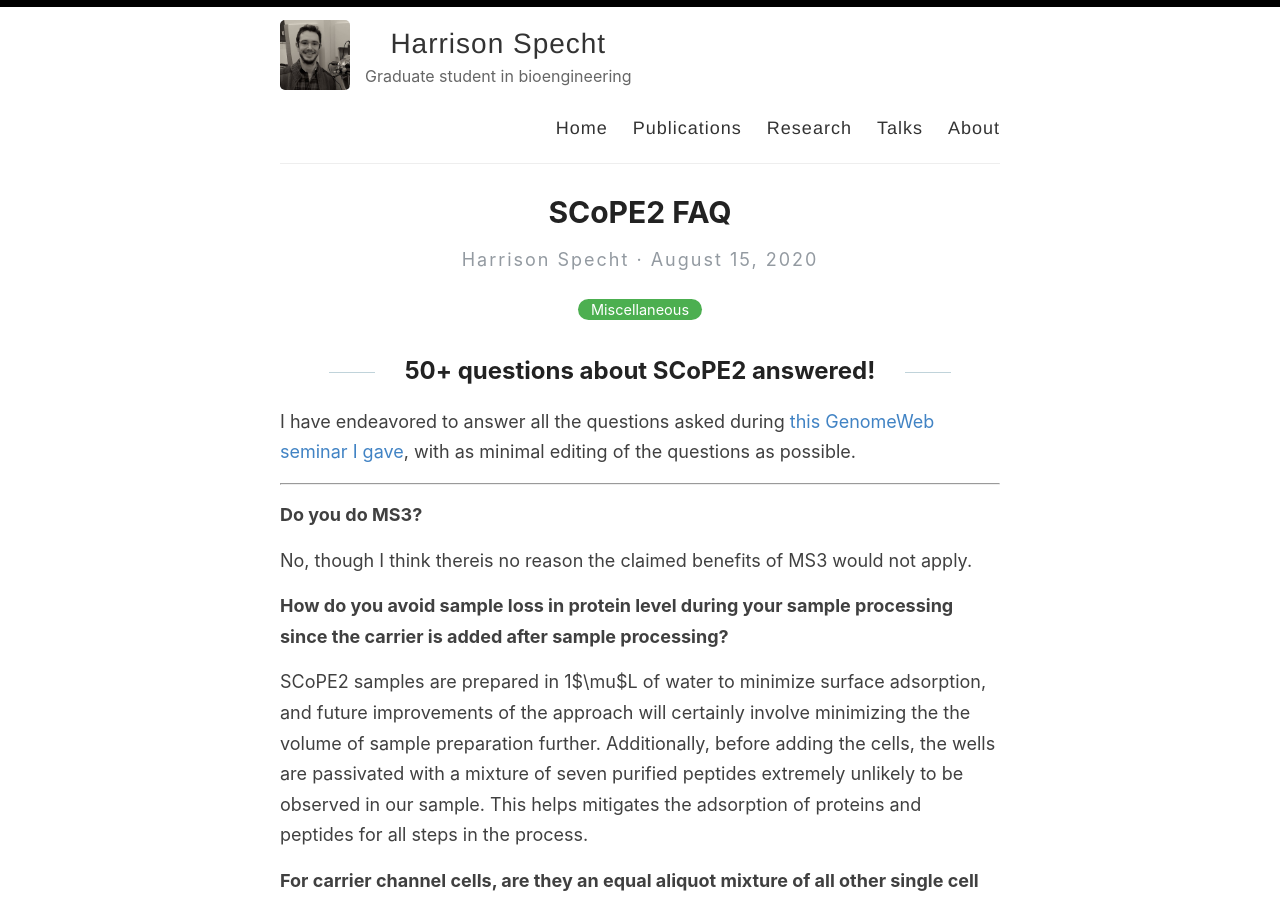
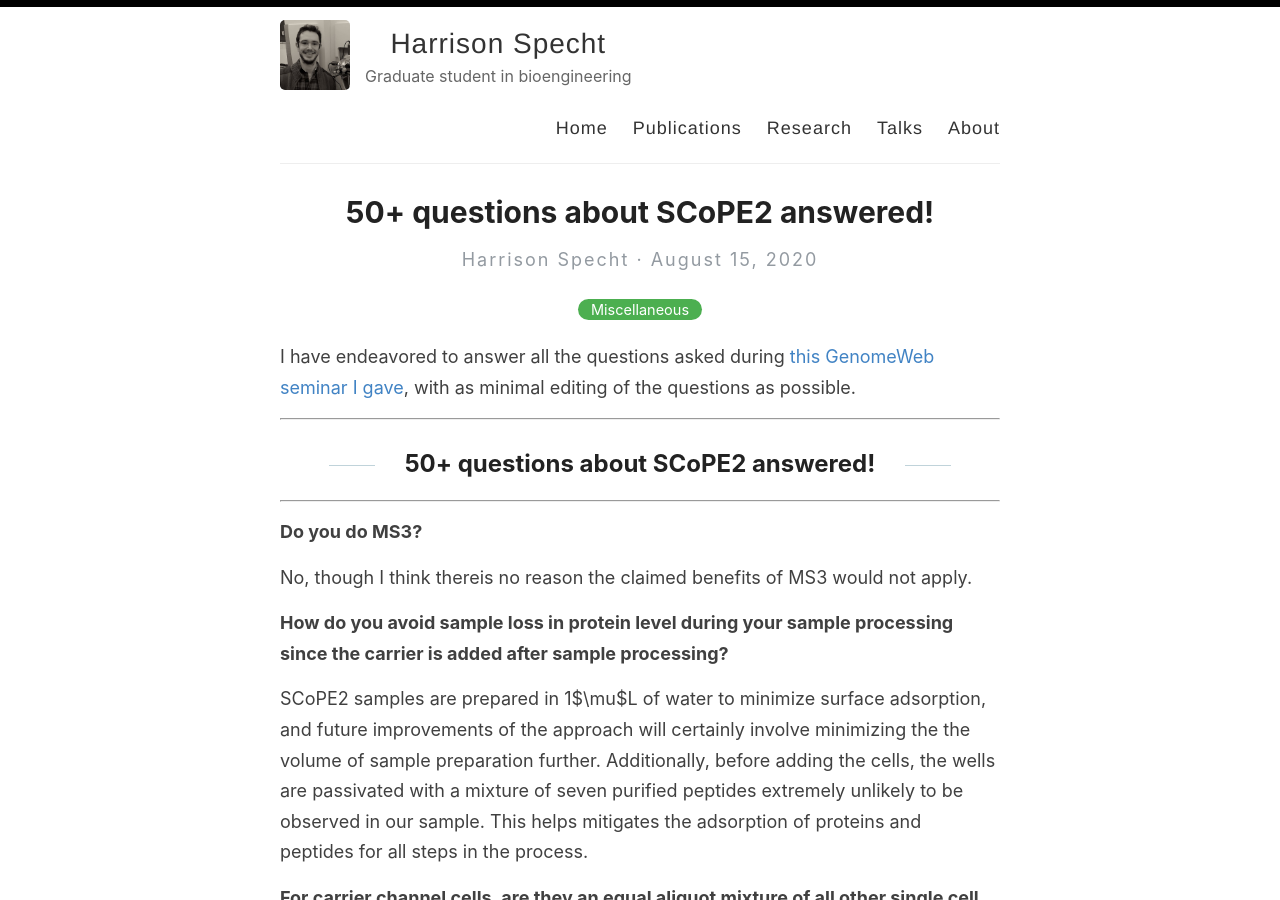
Before and after one commit to hspekt/site, a Jekyll site: the page built from _posts/2020-8-15-genomewebinar.md, in a window 1280 px wide and 900 px high. Built offline with Jekyll 4.4.1, drawn with Linux system fonts in a browser that asks for light colours.

Commit message:
Update 2020-8-15-genomewebinar.md

```diff
--- a/_posts/2020-8-15-genomewebinar.md
+++ b/_posts/2020-8-15-genomewebinar.md
@@ -1,12 +1,14 @@
 ---
 layout: post
-title: SCoPE2 FAQ
+title: 50+ questions about SCoPE2 answered!
 categories: Miscellaneous
 ---
 
+I have endeavored to answer all the questions asked during [this GenomeWeb seminar I gave](https://www.genomeweb.com/resources/webinars/affordable-quantitative-single-cell-proteomics-scope2), with as minimal editing of the questions as possible.
+
+***
+
 ## 50+ questions about SCoPE2 answered!
-
-I have endeavored to answer all the questions asked during [this GenomeWeb seminar I gave](https://www.genomeweb.com/resources/webinars/affordable-quantitative-single-cell-proteomics-scope2), with as minimal editing of the questions as possible.
 
 ***
 
```
